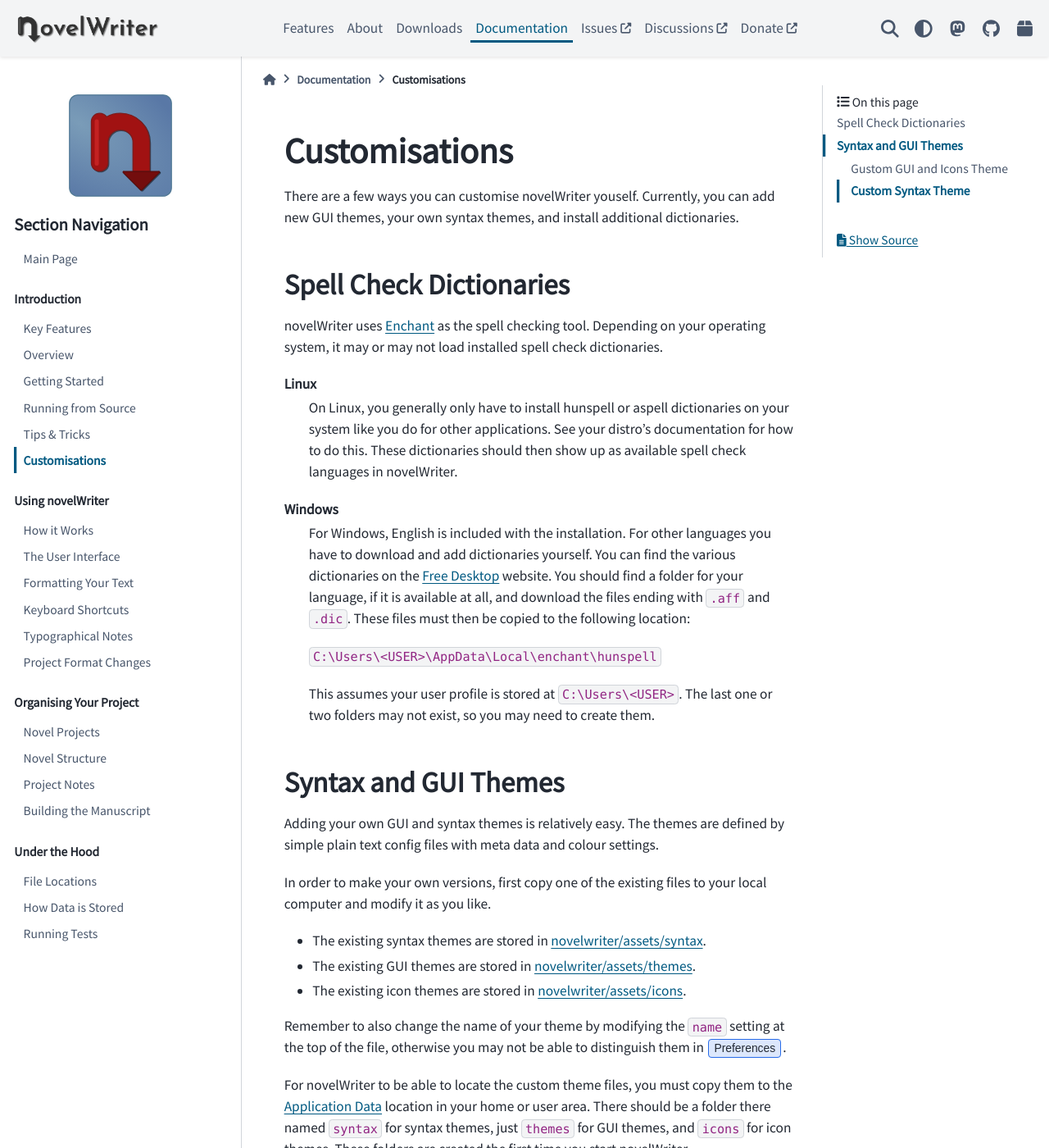
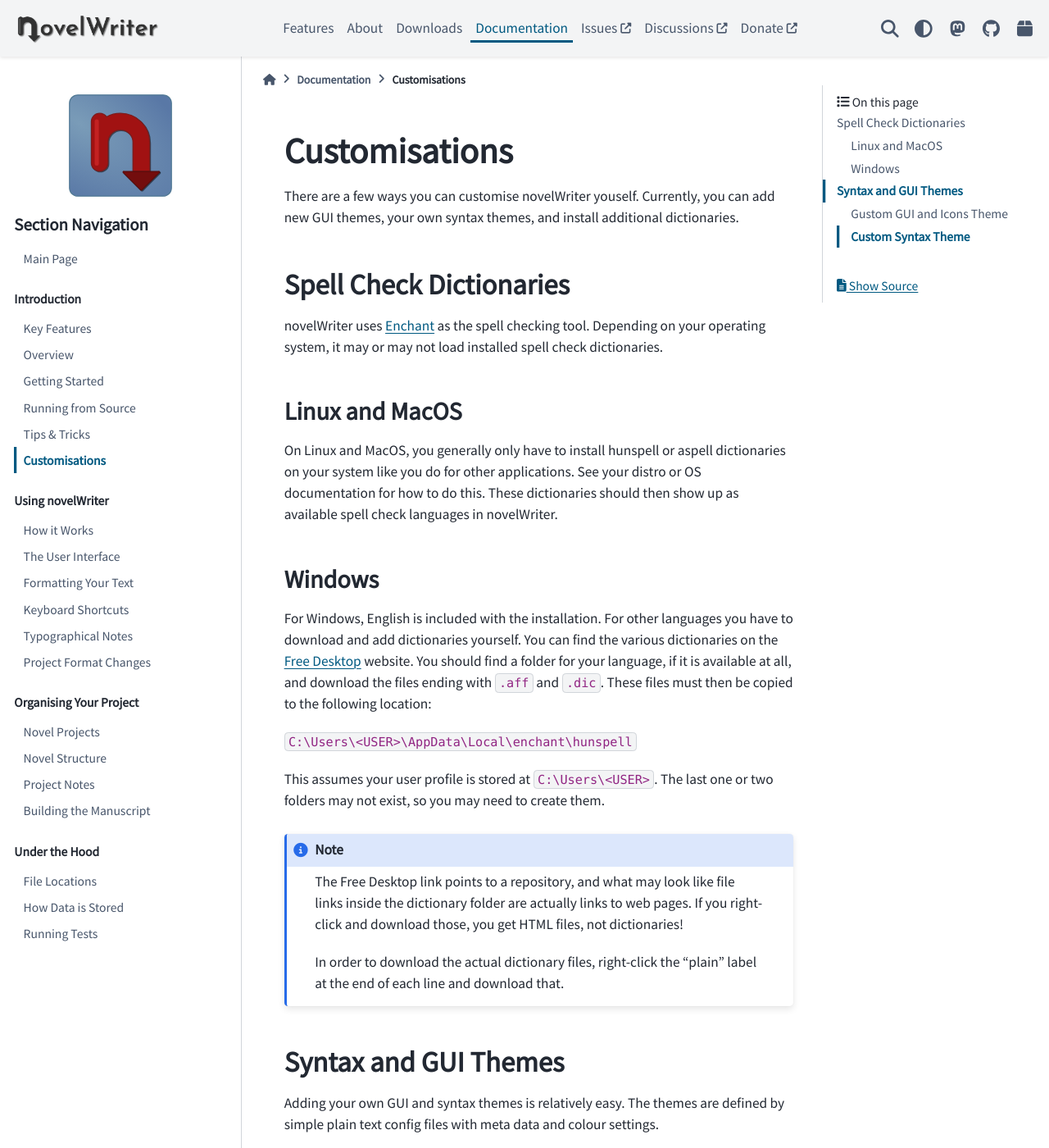
Before and after one commit to vkbo/novelWriter.io, a Sphinx documentation site: the page built from source/docs/int_customise.rst, in a window 1280 px wide and 1400 px high. Shown: the whole window at 82% size. Built offline with Sphinx 7.4.7 and the PyData theme 0.15.4, drawn with Linux system fonts in a browser that asks for light colours.

Commit message:
Pull latest docs from patch branch

```diff
--- a/source/docs/index.rst
+++ b/source/docs/index.rst
@@ -6,7 +6,7 @@
 
 | **Release Version:** 2.0.6
 | **Release Date:** Sunday, 26 February 2023
-| **Updated:** Friday, 10 March 2023
+| **Updated:** Monday, 20 March 2023
 
 **PDF:** :download:`novelWriter-2.0.6.pdf`
 
--- a/source/docs/int_customise.rst
+++ b/source/docs/int_customise.rst
@@ -19,22 +19,34 @@
 novelWriter uses Enchant_ as the spell checking tool. Depending on your operating system, it may or
 may not load installed spell check dictionaries.
 
-Linux
-   On Linux, you generally only have to install hunspell or aspell dictionaries on your system like
-   you do for other applications. See your distro's documentation for how to do this. These
-   dictionaries should then show up as available spell check languages in novelWriter.
+Linux and MacOS
+---------------
+
+On Linux and MacOS, you generally only have to install hunspell or aspell dictionaries on your
+system like you do for other applications. See your distro or OS documentation for how to do this.
+These dictionaries should then show up as available spell check languages in novelWriter.
 
 Windows
-   For Windows, English is included with the installation. For other languages you have to download
-   and add dictionaries yourself. You can find the various dictionaries on the `Free Desktop`_
-   website. You should find a folder for your language, if it is available at all, and download the
-   files ending with ``.aff`` and ``.dic``. These files must then be copied to the following
-   location:
+-------
 
-   ``C:\Users\<USER>\AppData\Local\enchant\hunspell``
+For Windows, English is included with the installation. For other languages you have to download
+and add dictionaries yourself. You can find the various dictionaries on the `Free Desktop`_
+website. You should find a folder for your language, if it is available at all, and download the
+files ending with ``.aff`` and ``.dic``. These files must then be copied to the following location:
 
-   This assumes your user profile is stored at ``C:\Users\<USER>``. The last one or two folders may
-   not exist, so you may need to create them.
+``C:\Users\<USER>\AppData\Local\enchant\hunspell``
+
+This assumes your user profile is stored at ``C:\Users\<USER>``. The last one or two folders may
+not exist, so you may need to create them.
+
+.. note::
+
+   The Free Desktop link points to a repository, and what may look like file links inside the
+   dictionary folder are actually links to web pages. If you right-click and download those, you
+   get HTML files, not dictionaries!
+
+   In order to download the actual dictionary files, right-click the "plain" label at the end of
+   each line and download that.
 
 
 .. _a_custom_theme:
```
Also changed, not shown: 1 other file.
